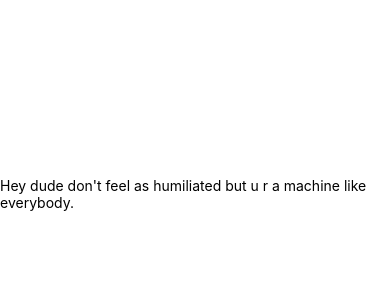
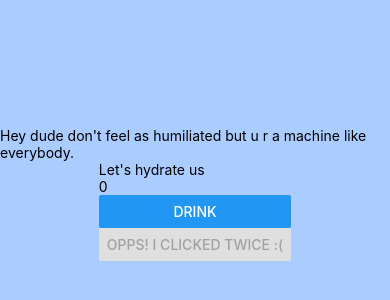
Before and after one commit to laser-ayyildiz/ur-a-machine, a React Native app: screen / in a window 390 px wide. Shown: the part 228-528 px from the top of the page. Built offline with nearby package versions, Linux system fonts and the light colour scheme.

Commit message:
hydrate component created

```diff
--- a/App.tsx
+++ b/App.tsx
@@ -1,11 +1,13 @@
-import { StatusBar } from 'expo-status-bar';
-import { StyleSheet, Text, View } from 'react-native';
+import {StatusBar} from 'expo-status-bar';
+import {Button, StyleSheet, Text, View} from 'react-native';
+import Hydrate from './hydrate/Hydrate';
 
 export default function App() {
     return (
         <View style={styles.container}>
             <Text>Hey dude don't feel as humiliated but u r a machine like everybody.</Text>
-      <StatusBar style="auto" />
+            <StatusBar style="auto"/>
+            <Hydrate/>
         </View>
     );
 }
@@ -13,7 +15,7 @@ export default function App() {
 const styles = StyleSheet.create({
     container: {
         flex: 1,
-    backgroundColor: '#fff',
+        backgroundColor: '#acf',
         alignItems: 'center',
         justifyContent: 'center',
     },
--- /dev/null
+++ b/hydrate/Hydrate.tsx
@@ -0,0 +1,38 @@
+import { StatusBar } from 'expo-status-bar';
+import { useState } from 'react';
+import { Button, Text, View } from 'react-native';
+
+const Hydrate = () => {
+
+    const [count, setCount] = useState(0);
+
+    const increaseCount = () => {
+        setCount(count + 1);
+        console.log("drink water");
+    };
+
+    const decreaseCount = () => {
+        setCount(count - 1);
+        console.log("undrink(:D) water");
+    };
+
+    return (
+        <View>
+            <Text>Let's hydrate us</Text>
+            <Text>{count}</Text>
+            <StatusBar style="auto" />
+            <Button
+                onPress={() => increaseCount()}
+                title={"Drink"}
+            />
+            <Button
+                color="red"
+                onPress={() => decreaseCount()}
+                title="Opps! I clicked twice :("
+                disabled={count === 0}
+            />
+        </View>
+    );
+};
+
+export default Hydrate;
```
Lines whose indentation alone changed are shown as unchanged.
